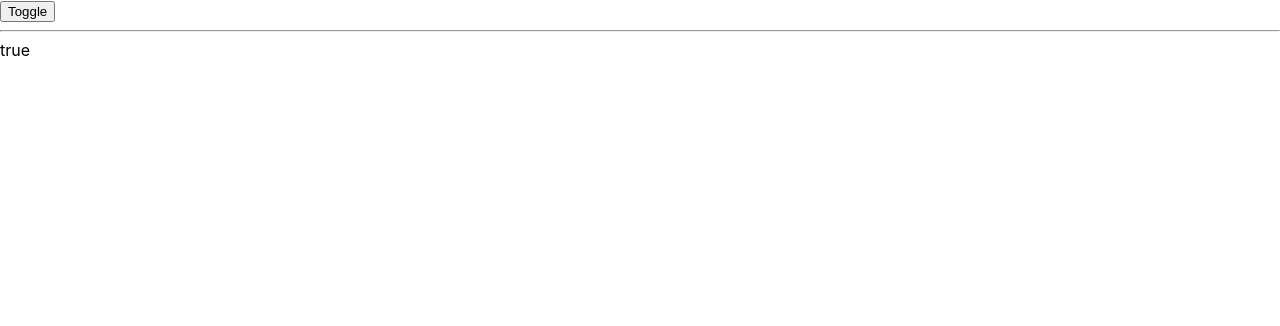
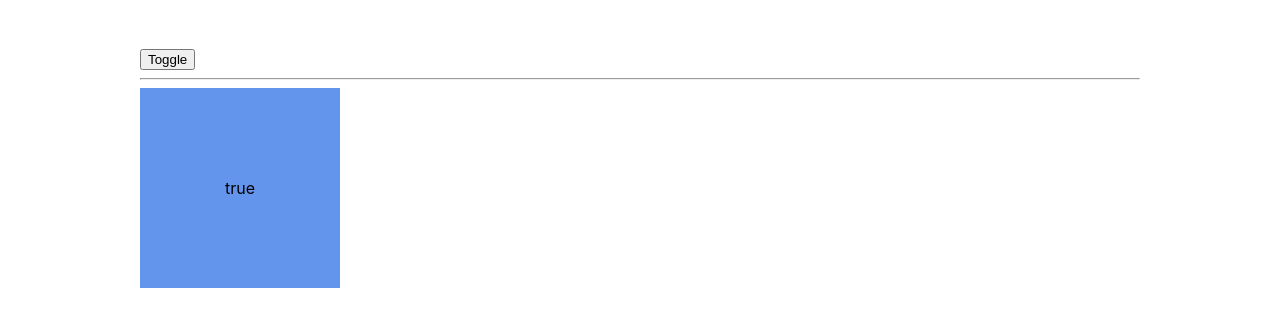
Before and after one commit to ko1p/react-hooks, a React (Create React App) app: page / in a window 1280 px wide. Shown: the top 326 px of the page. Built offline with nearby package versions, Linux system fonts and the light colour scheme.

Commit message:
Add blue square for experiments.

```diff
--- a/src/index.css
+++ b/src/index.css
@@ -11,3 +11,50 @@
   font-family: source-code-pro, Menlo, Monaco, Consolas, 'Courier New',
     monospace;
 }
+
+.container {
+  max-width: 1000px;
+  margin: 0 auto;
+  padding: 3rem;
+}
+
+.blocks {
+  display: flex;
+}
+
+.blocks div {
+  margin-right: 5rem;
+}
+
+.square {
+  display: flex;
+  align-items: center;
+  justify-content: center;
+  width: 200px;
+  height: 200px;
+  animation: square 1000ms ease-in forwards;
+}
+
+.square.blue {
+  background: cornflowerblue;
+}
+
+.square.orange {
+  background: coral;
+}
+
+@keyframes square {
+  0% {
+    opacity: 0;
+    transform: translateY(-100px);
+  }
+
+  50% {
+    opacity: 1;
+    transform: translateY(30px);
+  }
+
+  100% {
+    transform: translateY(0);
+  }
+}
```
